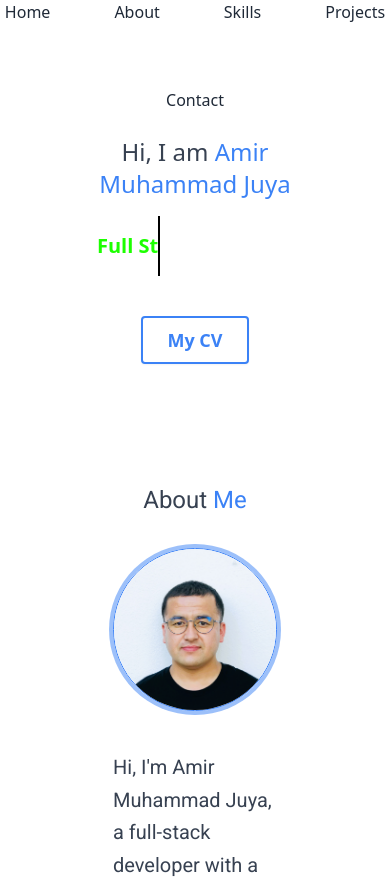
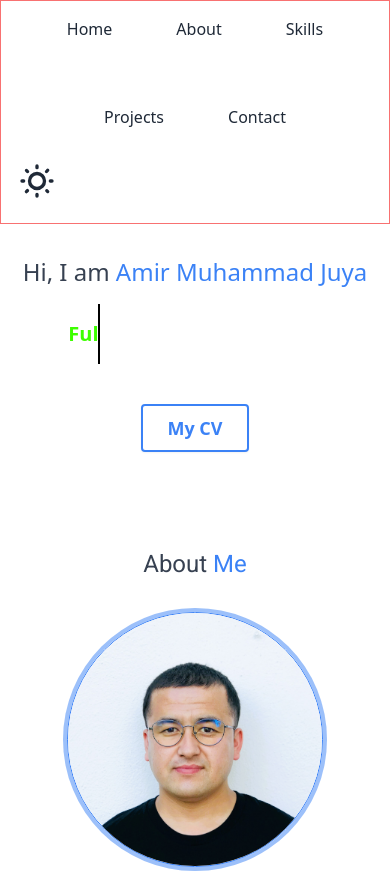
Before and after one commit to juyaamir/portfolio, a React (Vite) app: page / in a window 390 px wide. Shown: the top 878 px of the page. Built offline with nearby package versions, Linux system fonts and the light colour scheme.

Commit message:
go to top icon is added

```diff
--- a/package.json
+++ b/package.json
@@ -17,7 +17,8 @@
     "react-dom": "^18.3.1",
     "react-icons": "^5.3.0",
     "react-router-dom": "^6.26.0",
-    "react-router-hash-link": "^2.4.3"
+    "react-router-hash-link": "^2.4.3",
+    "styled-components": "^6.1.12"
   },
   "devDependencies": {
     "@eslint/js": "^9.8.0",
--- a/src/App.jsx
+++ b/src/App.jsx
@@ -1,5 +1,6 @@
 import React from 'react'
 import MainLayout from './components/layout/MainLayout'
+
 const App = () => {
   return (
       <MainLayout />
--- a/src/components/common/Footer.jsx
+++ b/src/components/common/Footer.jsx
@@ -1,12 +1,29 @@
-import React from 'react'
+import React, {useEffect, useState} from 'react'
 import { Link } from 'react-router-dom'
 import { FaHeart } from "react-icons/fa";
+import { HashLink } from 'react-router-hash-link';
+import { FaArrowUpLong } from "react-icons/fa6";
 const Footer = () => {
+  const [showButton, setShowButton] = useState(false);
+
+  useEffect(() => {
+    const handleScrollButtonVisibility = () => {
+      window.scrollY > 400 ? setShowButton(true) : setShowButton(false);
+    };
+    window.addEventListener('scroll', handleScrollButtonVisibility);
+    return () => {
+      window.removeEventListener('scroll', handleScrollButtonVisibility);
+    };
+  }, [])
   return (
-    <footer className='text-center p-10 text-gray-600 text-xl mt-8'>
+    <footer className='text-center p-10 text-gray-600 text-xl mt-8 foot-display'>
 
         <p>&copy; 2024 | Designed & Coded with <FaHeart className='text-red-600 text-2xl inline'/> by <Link to="https://www.linkedin.com/in/amj2/" target="_blank" rel="noreferrer" className='hover:underline'>Amir Muhammad Juya</Link>
         </p>
+        {
+          showButton && <HashLink smooth to='#' className='fixed right-6 text-3xl bottom-10 hover:scale-125 z-50' title='Scroll to top'><FaArrowUpLong /></HashLink>
+        }
+
     </footer>
   )
 }
--- a/src/components/common/Navbar.jsx
+++ b/src/components/common/Navbar.jsx
@@ -1,14 +1,20 @@
-import React from 'react'
+
 import { HashLink as Link } from 'react-router-hash-link'
+import ThemeController from './ThemeController'
+
 const Navbar = () => {
+
   return (
     <nav>
-      <ul className='flex flex-wrap h-20 justify-center items-center gap-16 sticky'>
-        <li><Link smooth to='#home'>Home</Link></li>
-        <li><Link smooth to='#about'>About</Link></li>
-        <li><Link smooth to='#skills'>Skills</Link></li>
-        <li><Link smooth to='#projects'>Projects</Link></li>
-        <li><Link smooth to='#contact'>Contact</Link></li>
+      <ul className='flex flex-row flex-wrap items-center gap-8 border border-red-400 p-4'>
+        <div className='flex flex-row  flex-wrap justify-center flex-grow gap-16'>
+          <li><Link smooth to='#home'>Home</Link></li>
+          <li><Link smooth to='#about'>About</Link></li>
+          <li><Link smooth to='#skills'>Skills</Link></li>
+          <li><Link smooth to='#projects'>Projects</Link></li>
+          <li><Link smooth to='#contact'>Contact</Link></li>
+        </div>
+        <li className='mr-6'><ThemeController /></li>
       </ul>
     </nav>
   )
--- /dev/null
+++ b/src/components/common/ThemeController.jsx
@@ -0,0 +1,31 @@
+import React from 'react'
+
+const ThemeController = () => {
+  return (
+    <div>
+    <label className="swap swap-rotate">
+    {/* this hidden checkbox controls the state */}
+    <input type="checkbox" className="theme-controller" value="synthwave" />
+
+    {/* sun icon */}
+    <svg
+      className="swap-off h-10 w-10 fill-current"
+      xmlns="http://www.w3.org/2000/svg"
+      viewBox="0 0 24 24">
+      <path
+        d="M5.64,17l-.71.71a1,1,0,0,0,0,1.41,1,1,0,0,0,1.41,0l.71-.71A1,1,0,0,0,5.64,17ZM5,12a1,1,0,0,0-1-1H3a1,1,0,0,0,0,2H4A1,1,0,0,0,5,12Zm7-7a1,1,0,0,0,1-1V3a1,1,0,0,0-2,0V4A1,1,0,0,0,12,5ZM5.64,7.05a1,1,0,0,0,.7.29,1,1,0,0,0,.71-.29,1,1,0,0,0,0-1.41l-.71-.71A1,1,0,0,0,4.93,6.34Zm12,.29a1,1,0,0,0,.7-.29l.71-.71a1,1,0,1,0-1.41-1.41L17,5.64a1,1,0,0,0,0,1.41A1,1,0,0,0,17.66,7.34ZM21,11H20a1,1,0,0,0,0,2h1a1,1,0,0,0,0-2Zm-9,8a1,1,0,0,0-1,1v1a1,1,0,0,0,2,0V20A1,1,0,0,0,12,19ZM18.36,17A1,1,0,0,0,17,18.36l.71.71a1,1,0,0,0,1.41,0,1,1,0,0,0,0-1.41ZM12,6.5A5.5,5.5,0,1,0,17.5,12,5.51,5.51,0,0,0,12,6.5Zm0,9A3.5,3.5,0,1,1,15.5,12,3.5,3.5,0,0,1,12,15.5Z" />
+    </svg>
+
+    {/* moon icon */}
+    <svg
+      className="swap-on h-10 w-10 fill-current"
+      xmlns="http://www.w3.org/2000/svg"
+      viewBox="0 0 24 24">
+      <path
+        d="M21.64,13a1,1,0,0,0-1.05-.14,8.05,8.05,0,0,1-3.37.73A8.15,8.15,0,0,1,9.08,5.49a8.59,8.59,0,0,1,.25-2A1,1,0,0,0,8,2.36,10.14,10.14,0,1,0,22,14.05,1,1,0,0,0,21.64,13Zm-9.5,6.69A8.14,8.14,0,0,1,7.08,5.22v.27A10.15,10.15,0,0,0,17.22,15.63a9.79,9.79,0,0,0,2.1-.22A8.11,8.11,0,0,1,12.14,19.73Z" />
+    </svg>
+  </label></div>
+  )
+}
+
+export default ThemeController
--- a/src/components/layout/MainLayout.jsx
+++ b/src/components/layout/MainLayout.jsx
@@ -10,7 +10,7 @@
   return (
     <div className='flex flex-col min-h-screen relative'>
       <Navbar />
-      <main className='flex flex-col gap-14 w-2/3 m-auto'>
+      <main className='flex flex-col gap-14 w-full md:w-2/3 m-auto'>
         <Home />
         <About />
         <Skills />
--- a/src/components/sections/About.jsx
+++ b/src/components/sections/About.jsx
@@ -9,11 +9,11 @@
       <h1 className="lg:text-6xl md:text-4xl text-2xl mb-8">
         About <span className="text-blue-500">Me</span>
       </h1>
-      <div className="flex flex-wrap gap-10 justify-center px-4">
+      <div className="flex flex-wrap gap-10 justify-center px-2 md:px-4">
         <figure>
           <img src={pic} alt="My Picture" className="w-64 border rounded-full border-blue-500 ring-4 ring-inherit" />
         </figure>
-        <p className="text-start text-xl max-w-xl leading-relaxed">
+        <p className="text-start text-xl max-w-xl leading-relaxed border-2">
           Hi, I'm Amir Muhammad Juya, a full-stack developer with a passion for solving complex challenges and delivering outstanding user experiences. With over four years of IT experience, I’ve honed my skills in JavaScript, React, Node.js, MongoDB, and more, which I’ve applied in projects like JourneyPack—an AI-powered e-commerce platform. My expertise lies in crafting exceptional web applications that translate client ideas into reality.
           I'm a continuous learner and tech enthusiast who thrives in team-oriented, agile environments. My ultimate goal is to create top-notch products that not only meet but exceed expectations.
           <span className="block text-xl font-medium border-b-2 p-1 my-4 border-blue-600 hover:bg-blue-600 hover:text-white w-fit italic text-black">
--- a/src/components/sections/Contact.jsx
+++ b/src/components/sections/Contact.jsx
@@ -37,7 +37,10 @@
           <h1 className="lg:text-6xl md:text-4xl text-2xl text-center mb-8">Get In
             <span className="text-blue-500 "> Touch</span>
           </h1>
-          <p className='text-xl py-4'>Feel free to reach out to say hello, request my resume, or explore the possibility of creating something incredible together. I’d love to connect!</p>
+          <p className='text-xl py-4 text-center'>
+  Feel free to reach out to say hello, request my resume, or explore the possibility of creating something incredible together.
+  I’d love to connect!
+</p>
           <div className="flex justify-center gap-10 flex-wrap">
           <form className=" max-w-96  flex flex-col gap-6 w-full md:w-2/5" onSubmit={handleSubmit}>
             <div>
--- a/src/components/sections/Home.jsx
+++ b/src/components/sections/Home.jsx
@@ -2,7 +2,7 @@
 
 const Home = () => {
   return (
-    <section id='home' className='text-center text-gray-700 mt-6 p-8'>
+    <section id='home' className='text-center text-gray-700 mt-6 p-2 md:p-4  lg:p-8'>
 
       <h1 className="lg:text-6xl md:text-4xl text-2xl mb-4">
         Hi, I am
@@ -26,10 +26,10 @@
         </div>
       </div> */}
 
-      <div>
+      <div className="mt-10">
         <Link to='https://drive.google.com/file/d/1VJJseYsfq1Lu0uZdTaqgFPocZj_0P1oF/view?usp=drive_link' target="_blank">
-          <button type="submit" className="btn text-blue-500 text-lg font-bold  border-2 border-blue-500 bg-white hover:bg-blue-500 hover:text-white px-6
-          rounded mt-10 hover:scale-110 duration-500 button-size">
+          <button type="submit" className="btn text-blue-500 text-lg font-bold  border-2 border-blue-500 bg-white hover:bg-blue-500 hover:text-white px-6 md:px-12 lg:px-16
+          rounded  hover:scale-110 duration-500 button-size">
             My CV
           </button>
         </Link>
--- a/src/components/sections/Projects.jsx
+++ b/src/components/sections/Projects.jsx
@@ -1,8 +1,12 @@
 
 const Projects = () => {
+
+
+
   return (
     <section id="projects" className='h-72 '>
-      Projects</section>
+      projects
+    </section>
   )
 }
 
```
Also changed, not shown: src/index.css (+9 -1 lines), 1 other file (tests, documents, lock files or other folders).
